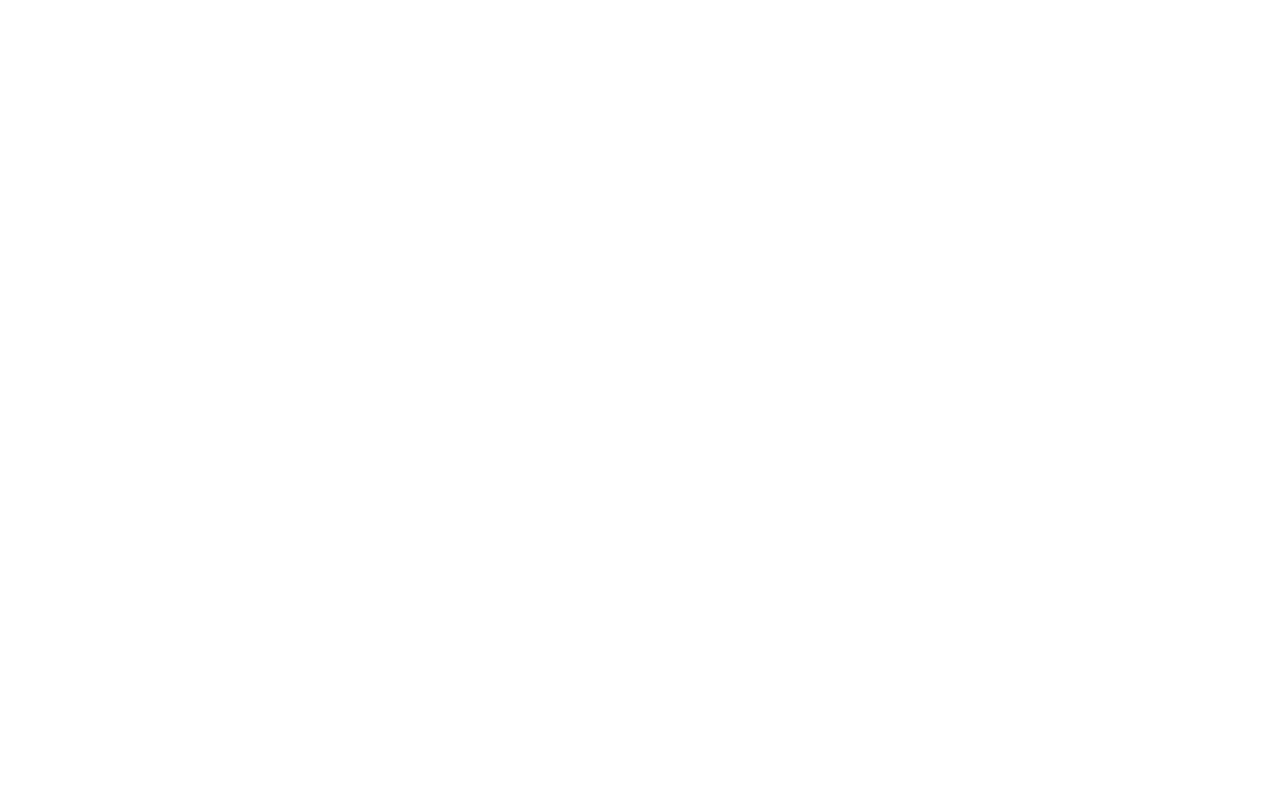
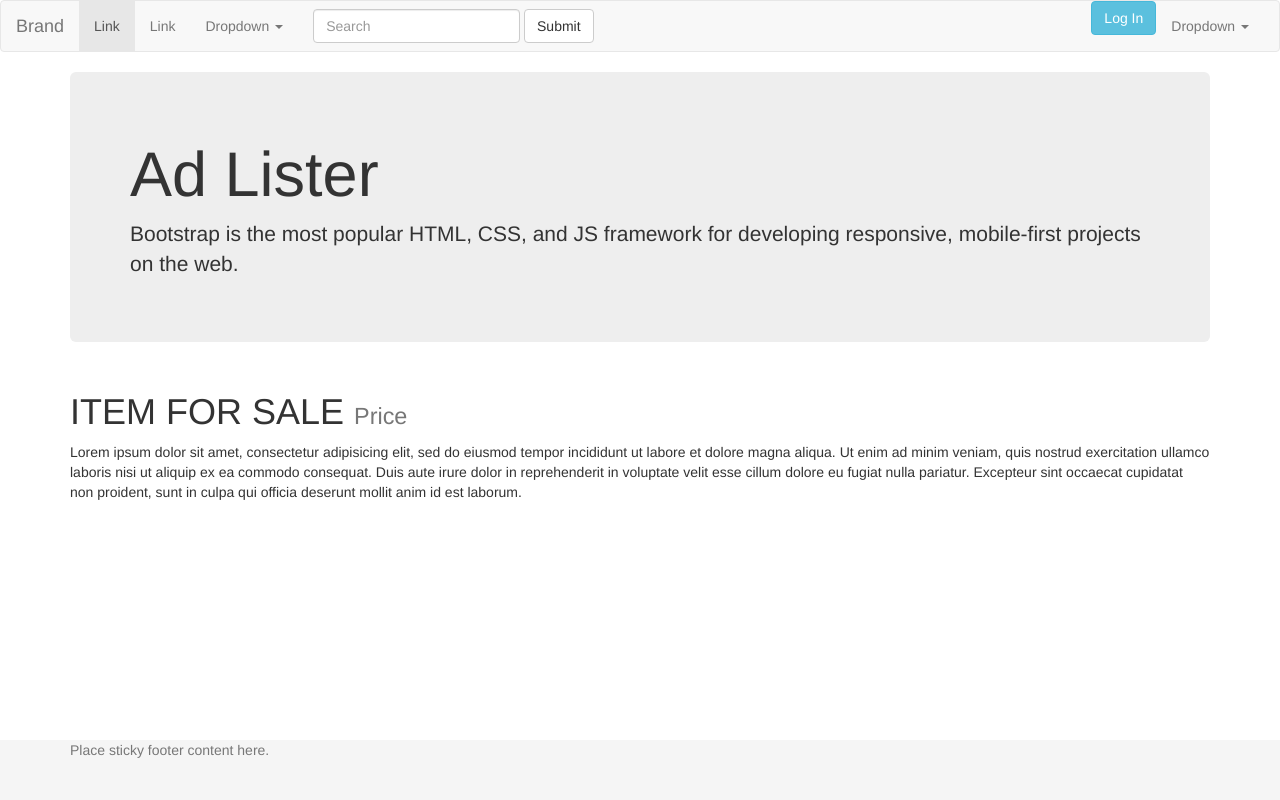
Before and after one commit to sakrog/listmorecoals, a PHP site: page /ads.show.php in a window 1280 px wide. Before the commit the page is empty. Run offline with PHP 8.4, Linux system fonts and the light colour scheme.

Commit message:
Modified Ads.show

```diff
--- a/public/ads.show.php
+++ b/public/ads.show.php
@@ -0,0 +1,39 @@
+<html>
+	<head>
+		<title>Ad Lister</title>
+		<meta charset="UTF-8">
+		<meta http-equiv="X-UA-Compatible" content="IE=edge">
+	    <meta name="viewport" content="width=device-width, initial-scale=1">
+		<!-- BOOTSTRAP CSS -->
+		<link href="/css/bootstrap.min.css" rel="stylesheet">
+		<!-- CUSTOM CSS -->
+		<link rel="stylesheet" type="text/css" href="css/main.css">
+		<!-- TITLE IMG -->
+		<!-- <link rel="shortcut icon" href="img/mole.png"> -->
+	</head>
+	<body>
+		<?php include "../views/partials/navbar.php"; ?>
+		<?php include "../views/partials/header.php"; ?>
+
+		<div class="container">
+			<h1>ITEM FOR SALE <small>Price</small></h1>
+			<div class="description">
+				Lorem ipsum dolor sit amet, consectetur adipisicing elit, sed do eiusmod
+				tempor incididunt ut labore et dolore magna aliqua. Ut enim ad minim veniam,
+				quis nostrud exercitation ullamco laboris nisi ut aliquip ex ea commodo
+				consequat. Duis aute irure dolor in reprehenderit in voluptate velit esse
+				cillum dolore eu fugiat nulla pariatur. Excepteur sint occaecat cupidatat non
+				proident, sunt in culpa qui officia deserunt mollit anim id est laborum.
+			</div>
+		</div>
+
+
+		<?php include "../views/partials/footer.php"; ?>
+		<!-- JQUERY -->
+		<script src="/js/jquery-2.1.4.min.js"></script>
+		<!-- BOOTSTRAP JS -->
+		<script src="/js/bootstrap.min.js"></script>
+		<!-- CUSTOM JS -->
+		<script src="js/main.js"></script>
+	</body>
+</html>
--- a/views/partials/header.php
+++ b/views/partials/header.php
@@ -4,6 +4,6 @@
 		<p>Bootstrap is the most popular HTML, CSS, and JS framework for developing
 responsive, mobile-first projects on the web.</p>
 	</div>
-	<p>This is some text.</p>
-	<p>This is another text.</p>
+	<!-- <p>This is some text.</p>
+	<p>This is another text.</p>  -->
 </div>
```
